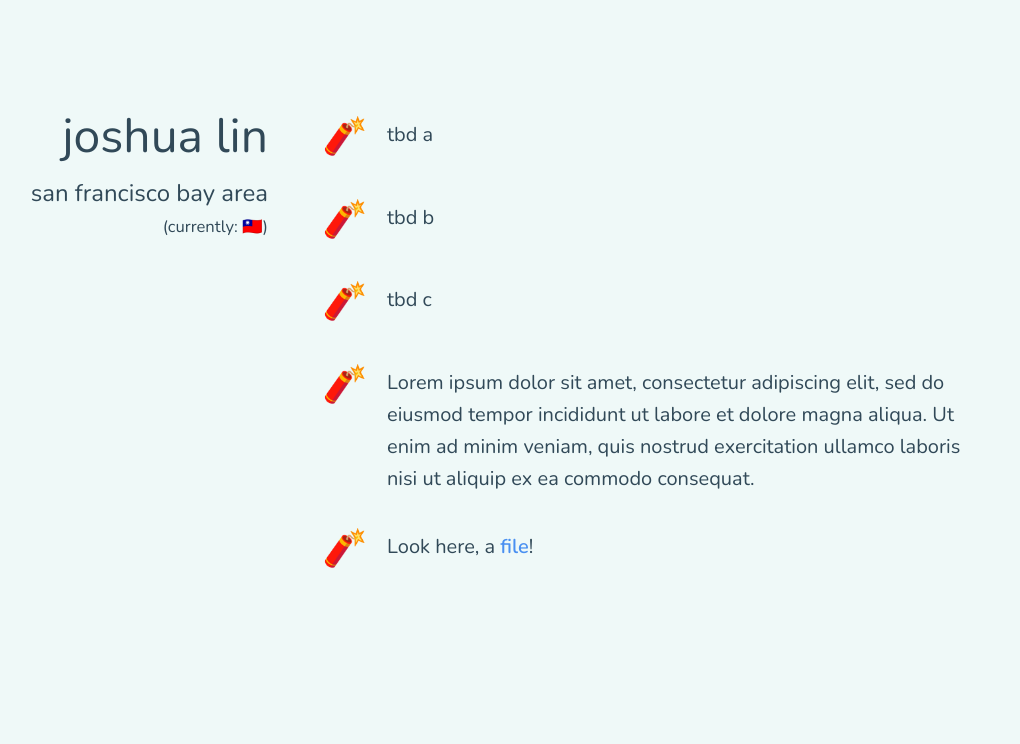
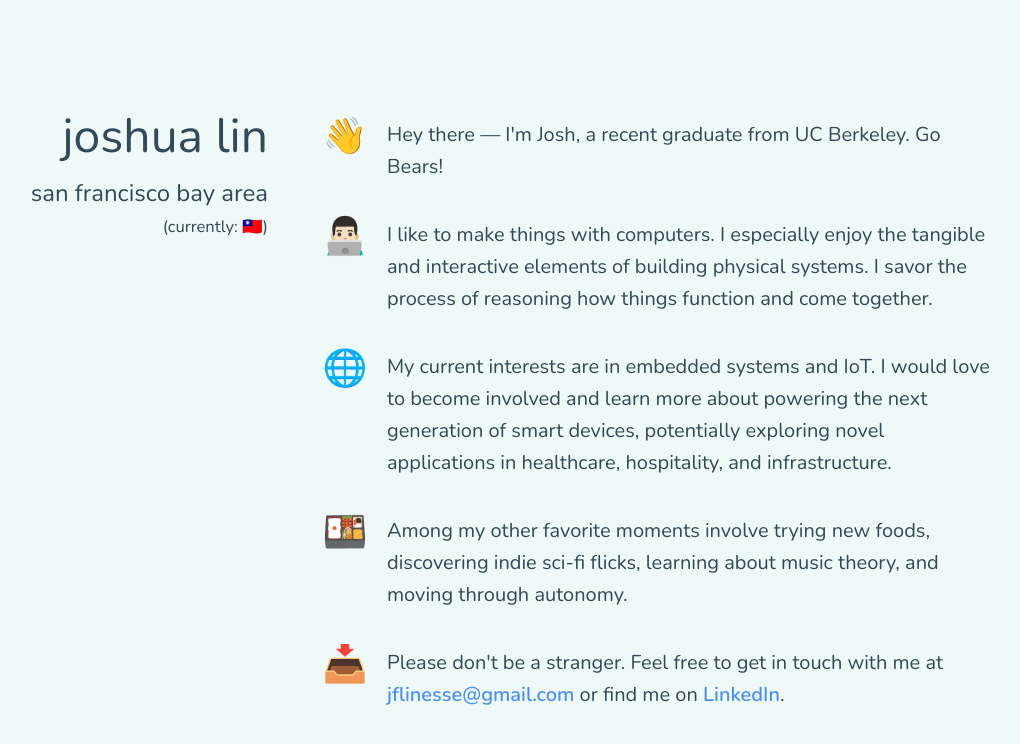
Before and after one commit to FLinesse/flinesse.github.io, a Gatsby site: page / in a window 1280 px wide. Shown: the whole page, without its empty margins (178-1198 px from the left). Built offline with nearby package versions, Linux system fonts and the light colour scheme; Gatsby itself is replaced by a stand-in of ours.

Commit message:
minor style changes & rewrite

```diff
--- a/src/pages/index.css
+++ b/src/pages/index.css
@@ -52,6 +52,8 @@ header {
 
 section {
   display: flex;
+  min-width: 300px;
+  max-width: 900px;
   margin-bottom: 25px
 }
 
--- a/src/pages/index.js
+++ b/src/pages/index.js
@@ -38,23 +38,26 @@ const IndexPage = () => (
         <h5>(currently: <span>🇹🇼</span>)</h5>
       </header>
       <div className="sections">
-        <Section emoji="🧨">
-          tbd a
+        <Section emoji="👋">
+          Hey there &mdash; I'm Josh, a recent graduate from UC Berkeley. Go Bears!
         </Section>
-        <Section emoji="🧨">
-          tbd b
+        <Section emoji="‍👨🏻‍💻">
+          I like to make things with computers. I especially enjoy the tangible and interactive elements of
+          building physical systems. I savor the process of reasoning how things function and come together.
         </Section>
-        <Section emoji="🧨">
-          tbd c
+        <Section emoji="🌐">
+          My current interests are in embedded systems and IoT. I would love to become involved and learn
+          more about powering the next generation of smart devices, potentially exploring novel applications
+          in healthcare, hospitality, and infrastructure.
         </Section>
-        <Section emoji="🧨">
-          Lorem ipsum dolor sit amet, consectetur adipiscing elit, sed do eiusmod
-          tempor incididunt ut labore et dolore magna aliqua. Ut enim ad minim veniam,
-          quis nostrud exercitation ullamco laboris nisi ut aliquip ex ea commodo consequat.
+        <Section emoji="🍱">
+          Among my other favorite moments involve trying new foods, discovering indie sci-fi flicks, learning
+          about music theory, and moving through autonomy.
         </Section>
-        <Section emoji="🧨">
-          Look here, a {' '}
-          <a href={file}>file</a>!
+        <Section emoji="📥">
+          Please don't be a stranger. Feel free to get in touch with me at
+          <a href="mailto:jflinesse@gmail.com"> jflinesse@gmail.com</a> or find me on
+          <a href="https://www.linkedin.com/in/zjosh/"> LinkedIn</a>.
         </Section>
       </div>
     </div>
```
